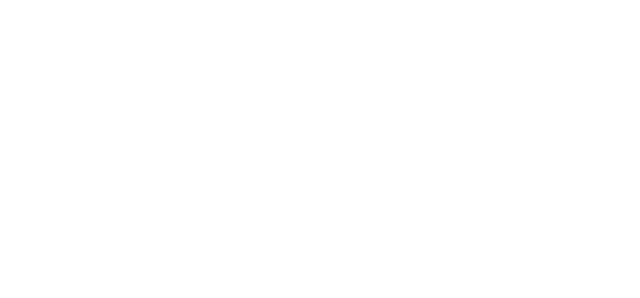
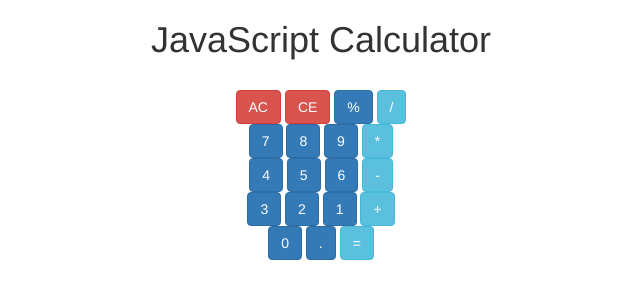
Before and after one commit to mathewdoan/Javascript-Calculator, a plain HTML site: page index.html in a window 1280 px wide. Shown: the whole page, without its empty margins (319-959 px from the left). Drawn offline with nearby package versions, Linux system fonts and the light colour scheme.

Commit message:
Created html layout and added buttons

```diff
--- a/index.html
+++ b/index.html
@@ -1 +1,51 @@
 <!Doctype html>
+
+
+<head>
+<meta name="viewport" content="width=device-width, initial-scale=1">
+<meta charset="UTF-8">
+<link rel="stylesheet" type="text/css" href="style.css">
+<link rel="stylesheet" href="https://maxcdn.bootstrapcdn.com/bootstrap/3.3.7/css/bootstrap.min.css" integrity="sha384-BVYiiSIFeK1dGmJRAkycuHAHRg32OmUcww7on3RYdg4Va+PmSTsz/K68vbdEjh4u" crossorigin="anonymous">
+<script src="https://ajax.googleapis.com/ajax/libs/jquery/3.2.1/jquery.min.js"></script>
+
+	<title id="title1">Calculator</title>
+</head>
+
+
+
+<body>
+<div class="text-center"><h1>JavaScript Calculator</h1> </div>
+</br>
+<div class="text-center">
+	 <div class="btn btn-danger" id="clear">AC</div>
+	 <div class="btn btn-danger" id="backspace">CE</div>
+	 <div class="btn btn-primary" id="Percentage">%</div>
+	 <div class="btn btn-info" id="divide">/</div>
+	 </br>
+	 <div class="btn btn-primary" id="7">7</div>
+	 <div class="btn btn-primary" id="8">8</div>
+	 <div class="btn btn-primary" id="9">9</div>
+	 <div class="btn btn-info" id="multiply">*</div>
+	 </br>
+	 <div class="btn btn-primary" id="4">4</div>
+	 <div class="btn btn-primary" id="5">5</div>
+	 <div class="btn btn-primary" id="6">6</div>
+	 <div class="btn btn-info" id="subtract">-</div>
+	  </br>
+	 <div class="btn btn-primary" id="3">3</div>
+	 <div class="btn btn-primary" id="2">2</div>
+	 <div class="btn btn-primary" id="1">1</div>
+	 <div class="btn btn-info" id="add">+</div>
+	  </br>
+	 <div class="btn btn-primary" id="0">0</div>
+	 <div class="btn btn-primary" id="period">.</div>
+	 <div class="btn btn-info" id="equals">=</div>
+
+</div>
+
+
+
+
+
+<script type="text/javascript" src="script.js"></script>
+</body>
```
